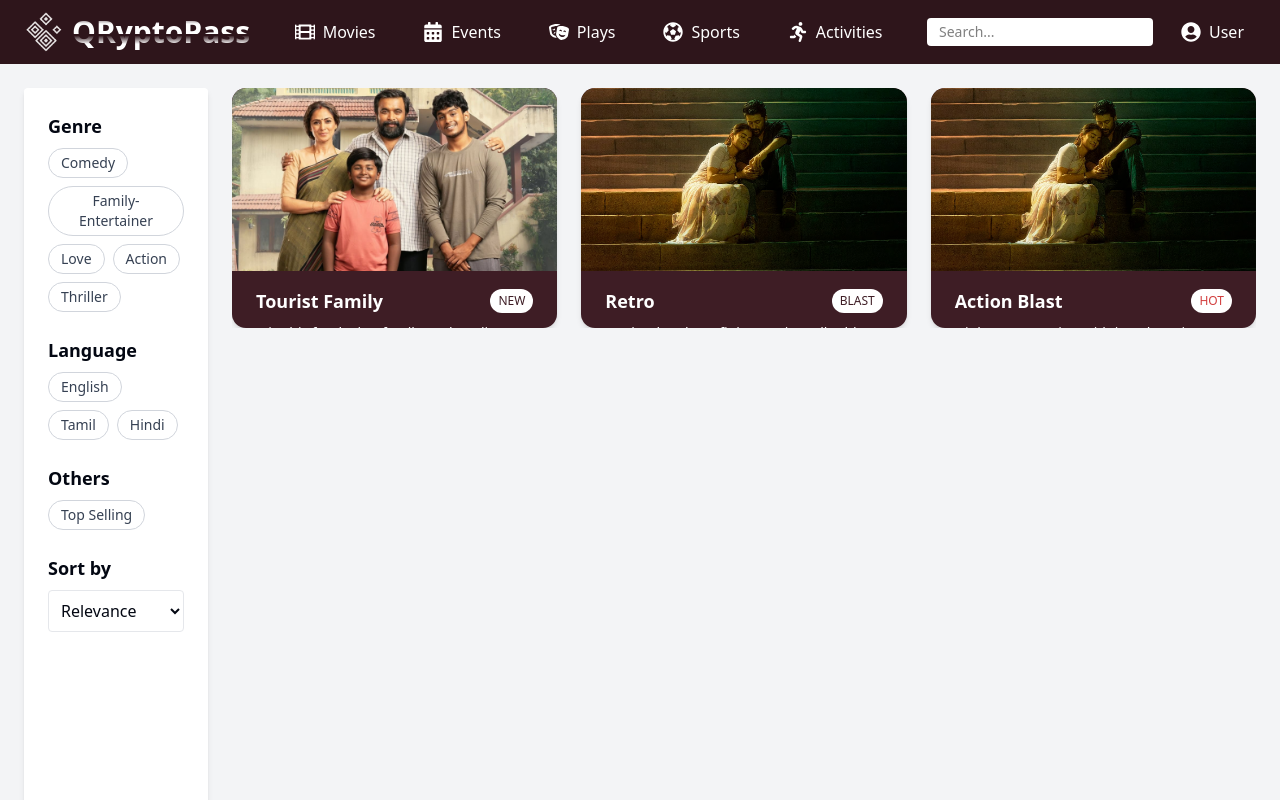
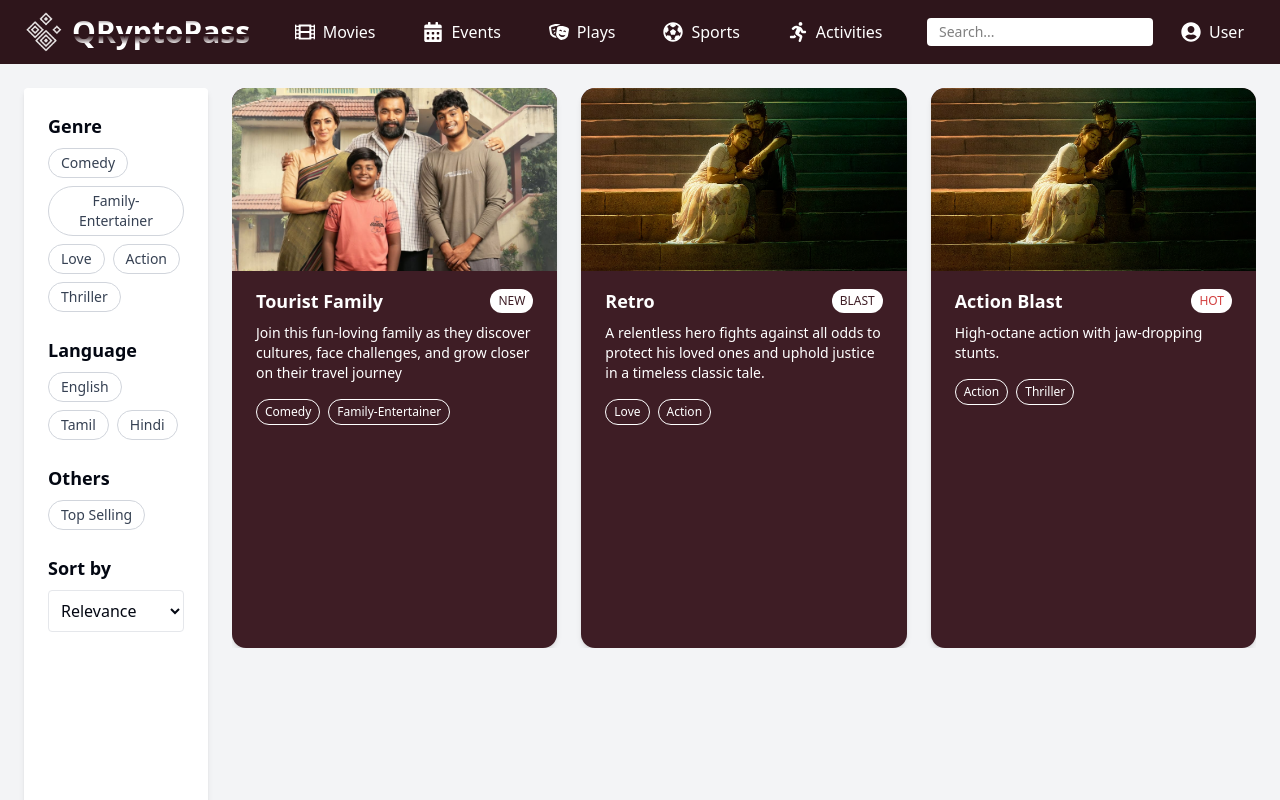
Before and after one commit to prithviskk/QRyptoPass, a Next.js app: page /movies in a window 1280 px wide. Shown: the top 800 px of the page. Built offline with nearby package versions, Linux system fonts and the light colour scheme.

Commit message:
Add Card Component and Movie Page

```diff
--- a/src/app/movies/page.tsx
+++ b/src/app/movies/page.tsx
@@ -132,7 +132,8 @@ const Page = () => {
         </aside>
 
         {/* Cards */}
-        <main className="grid grid-cols-1 sm:grid-cols-2 md:grid-cols-3 gap-6 ml-0 md:ml-6 max-w-screen-lg mx-auto  max-h-none overflow-visible  md:max-h-[30vh] md:overflow-y-auto">
+       <main className="grid grid-cols-1 sm:grid-cols-2 md:grid-cols-3 gap-6 ml-0 md:ml-6 max-w-screen-lg mx-auto md:max-h-[30vh] md:overflow-y-auto lg:max-h-[70vh] lg:overflow-y-auto">
+
           {filteredCards.length > 0 ? (
             filteredCards.map((card) => (
               <Card
```
